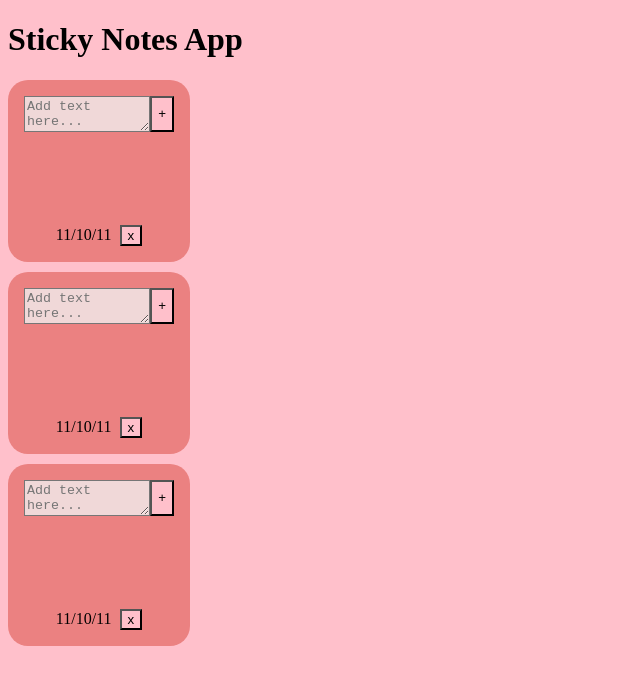
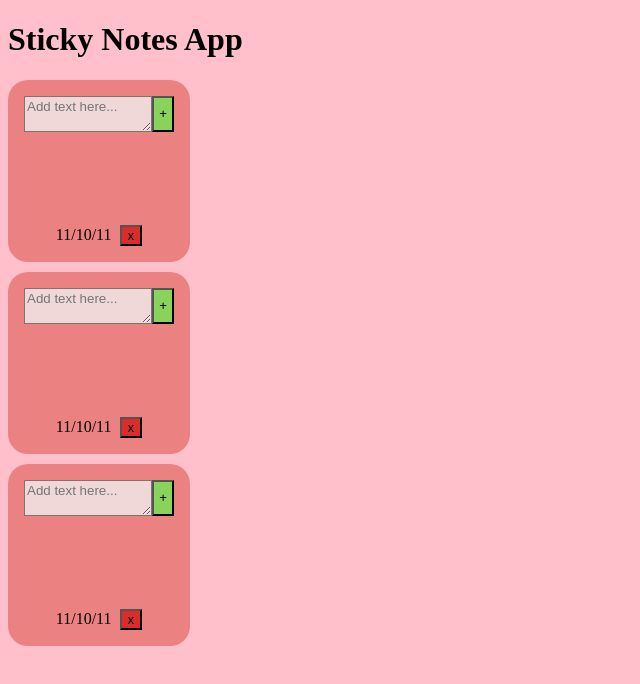
Before and after one commit to VPilipenko334/koala-sticky-notes, a React (Create React App) app: page / in a window 1280 px wide. Shown: the top 684 px of the page, without its empty margins (0-640 px from the left). Built offline with nearby package versions, Linux system fonts and the light colour scheme.

Commit message:
added some CSS

```diff
--- a/src/components/sticky_note.jsx
+++ b/src/components/sticky_note.jsx
@@ -10,12 +10,12 @@ const StickyNote = () => {
         <div className="sticky-note-wrapper">
             <form onSubmit={addStickyNote} className="note-form">
                 <textarea className="note-textarea" placeholder="Add text here..."></textarea>
-                <button>+</button>
+                <button className="add-button">+</button>
             </form>
 
             <div className="sticky-note-footer">
                 11/10/11 &nbsp;
-                <button>x</button>
+                <button className="delete-button">x</button>
             </div>
         </div>
     )
--- a/src/stylesheets/sticky_note.css
+++ b/src/stylesheets/sticky_note.css
@@ -28,8 +28,33 @@
     max-width: 150px;
 }
 
+.add-button {
+    background-color: rgb(137, 210, 91);
+    cursor: pointer;
+    padding: 5px;
+    outline: none;
+    text-decoration: none;
+}
+
+.add-button:hover {
+    background-color: lightseagreen;
+}
+
 .note-textarea {
     background-color: rgb(240, 216, 216);
+    font-family: Arial, Helvetica, sans-serif;
+    max-width: 150px;
+    max-height: 150px;
+}
+
+.delete-button {
+    cursor: pointer;
+    background-color:rgb(218, 44, 44);
+    text-decoration: none;
+}
+
+.delete-button:hover {
+    background-color: lightseagreen;
 }
 
 all-notes-wrapper {
```
